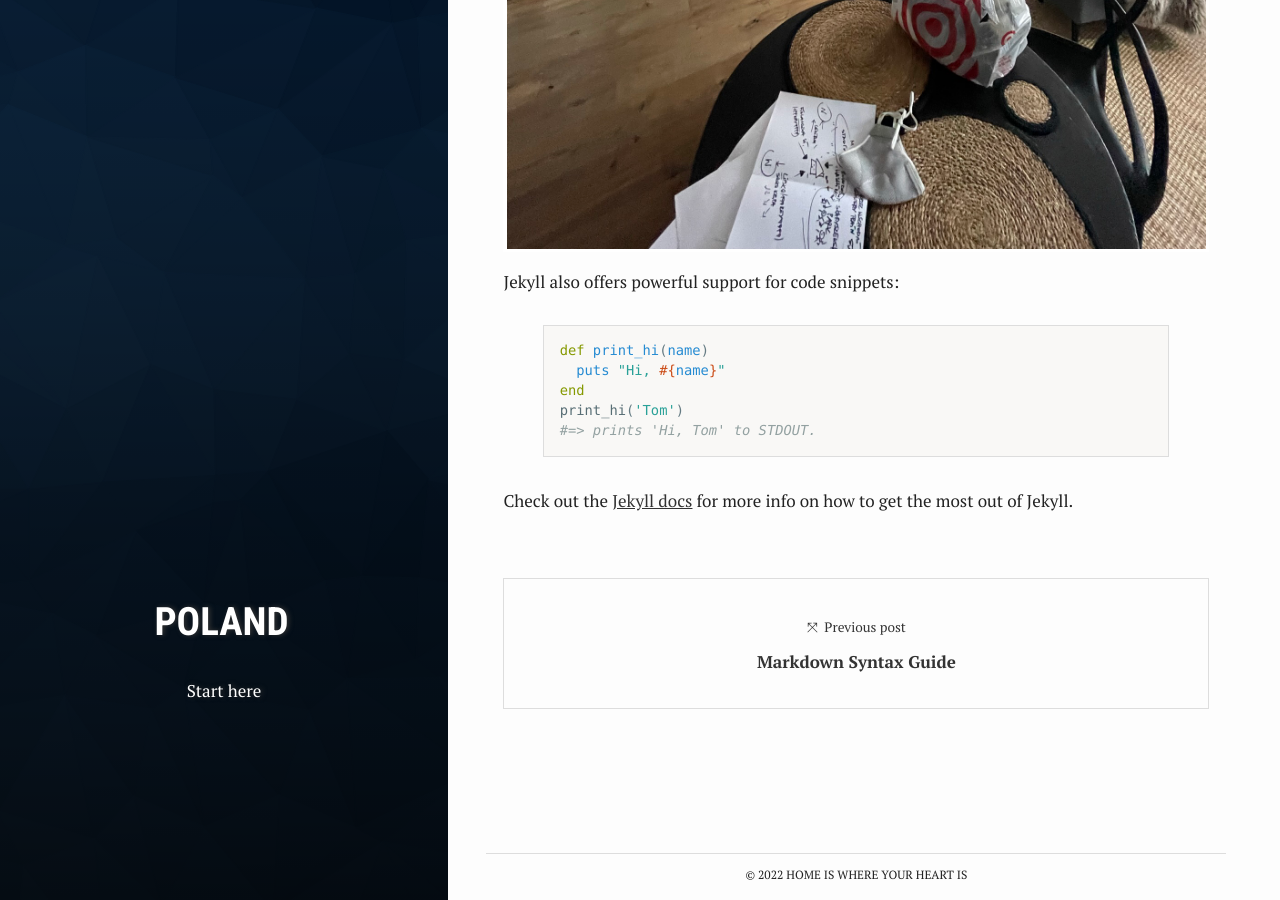
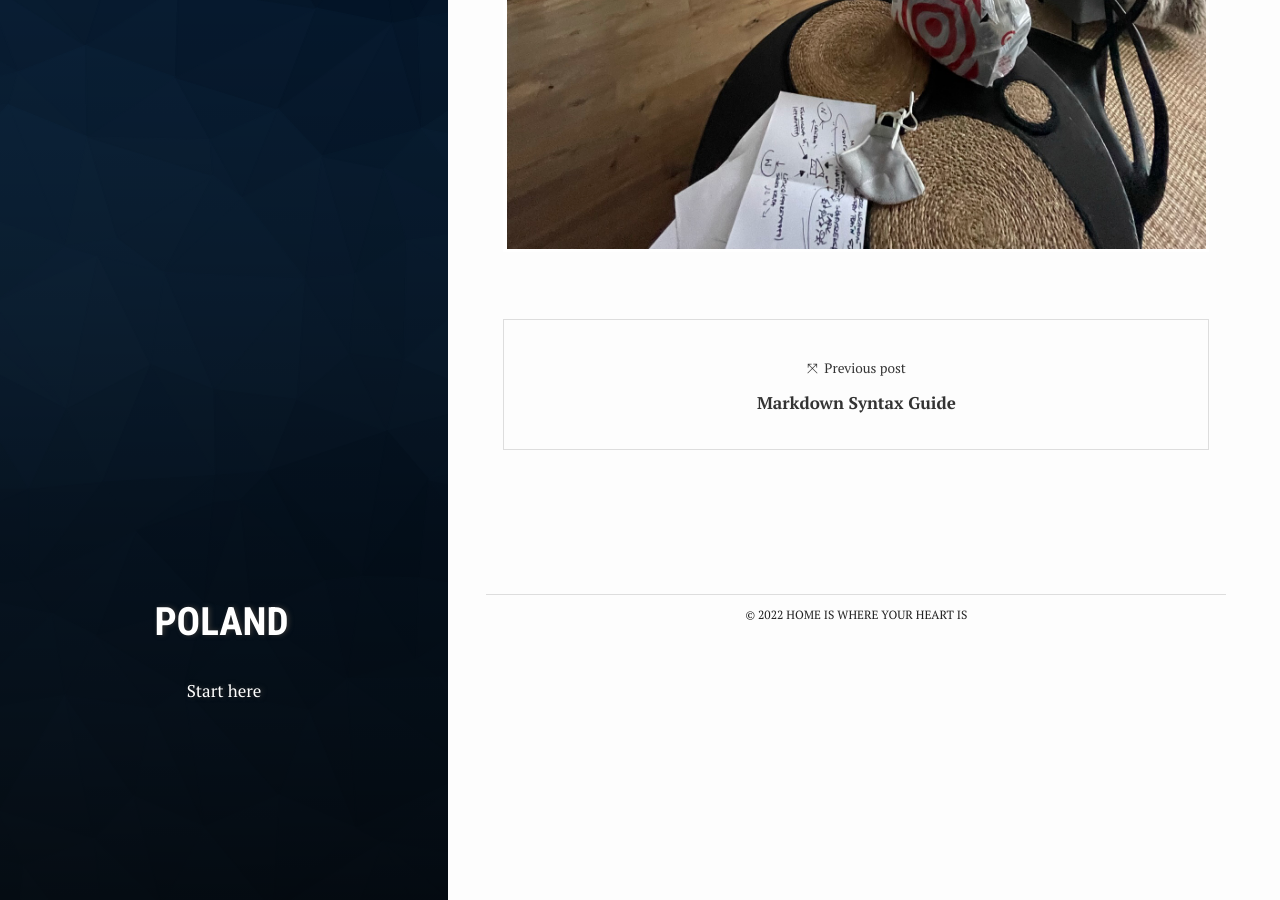
Before and after one commit to ZacharyWills/Warsaw, a Jekyll site: the page built from docs/_posts/2022-03-11-welcome.markdown, in a window 1280 px wide and 900 px high, scrolled down 4687 px. Built offline with Jekyll 4.4.1, drawn with Linux system fonts in a browser that asks for light colours; emoji names are drawn with the system emoji font.

```diff
--- a/docs/_posts/2022-03-11-welcome.markdown
+++ b/docs/_posts/2022-03-11-welcome.markdown
@@ -39,18 +39,3 @@
 The apartment was nice, clean and efficient. It had a gas stove, a shower and bed and radiators for heat.
 
 ![A cozy apartment done in a bohemian black and white aesthetic with dark wood floors and a number of mirrors.](/Warsaw/assets/images/apartment.JPEG)
-
-
-Jekyll also offers powerful support for code snippets:
-
-{% highlight ruby %}
-def print_hi(name)
-  puts "Hi, #{name}"
-end
-print_hi('Tom')
-#=> prints 'Hi, Tom' to STDOUT.
-{% endhighlight %}
-
-Check out the [Jekyll docs][jekyll-docs] for more info on how to get the most out of Jekyll.
-
-[jekyll-docs]: http://jekyllrb.com/docs/home
```
Also changed, not shown: other parts of docs/_posts/2022-03-11-welcome.markdown (+1 -1 lines).
